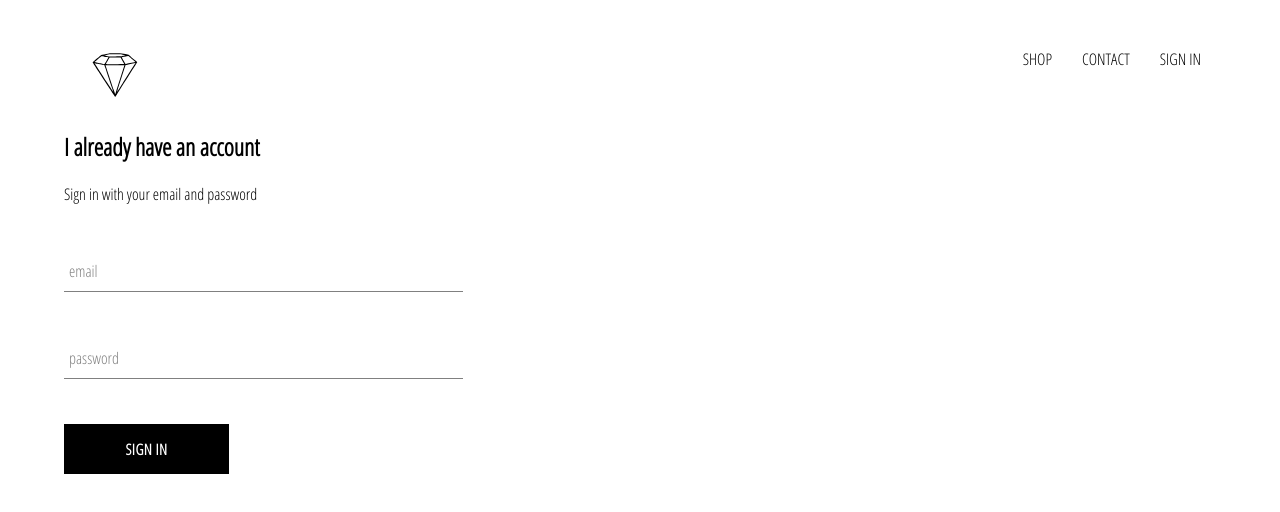
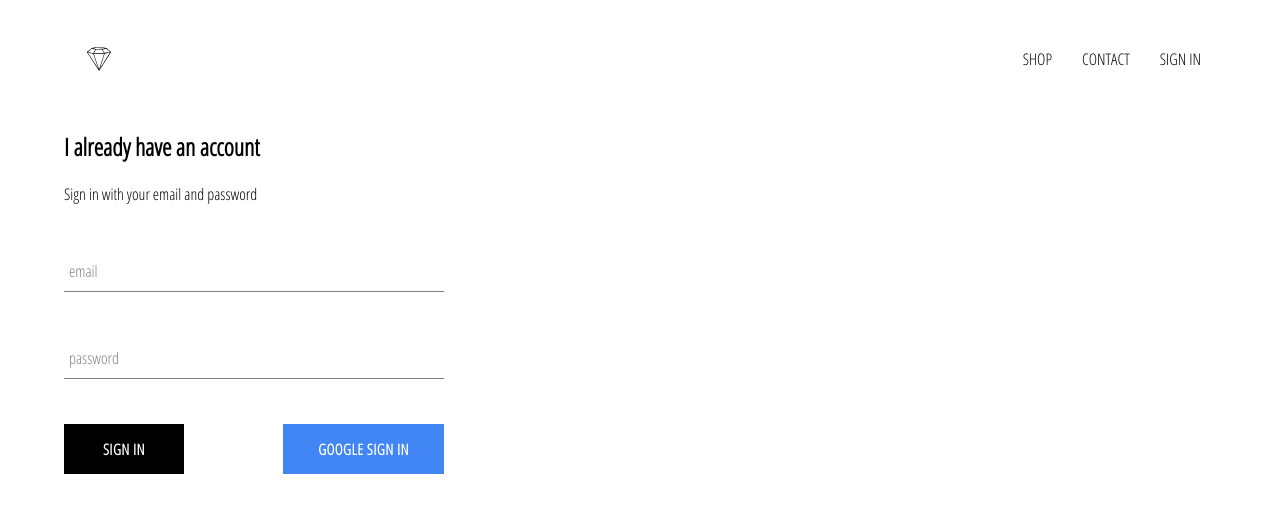
Before and after one commit to TylerGlenski/ecommerce-demo, a React (Create React App) app: page /login in a window 1280 px wide. Shown: the top 512 px of the page. Built offline with nearby package versions, Linux system fonts and the light colour scheme; no server answers.

Commit message:
update added firebase config, google login auth

```diff
--- a/package.json
+++ b/package.json
@@ -1,11 +1,12 @@
 {
-  "name": "lindsays-web",
+  "name": "ecommerce-demo",
   "version": "0.1.0",
   "private": true,
   "dependencies": {
     "@testing-library/jest-dom": "^4.2.4",
     "@testing-library/react": "^9.3.2",
     "@testing-library/user-event": "^7.1.2",
+    "firebase": "^7.6.1",
     "node-sass": "^4.13.0",
     "react": "^16.12.0",
     "react-dom": "^16.12.0",
--- a/src/App.css
+++ b/src/App.css
@@ -7,3 +7,7 @@
     text-decoration: none;
     color: black;
 }
+
+* {
+    box-sizing: border-box;
+}
--- a/src/App.js
+++ b/src/App.js
@@ -6,14 +6,37 @@
 import ShopPage from './pages/shop/shop.component';
 import LoginRegisterPage from './pages/login-register/login-register.component'
 import Header from './components/header/header.component';
+import { auth } from './firebase/firebase.utils';
 
 
 
+class App extends React.Component {
+  constructor(){
+    super();
 
-function App() {
+    this.state = {
+      currentUser: null
+    }
+  }
+
+  unsubscribeFromAuth = null;
+
+  componentDidMount(){
+    this.unsubscribeFromAuth = auth.onAuthStateChanged( user => {
+      this.setState({ currentUser: user })
+
+      //console.log(user)
+    })
+  }
+
+  componentWillUnmount(){
+    this.unsubscribeFromAuth();
+  }
+
+  render() {
     return (
       <div >
-      <Header />
+        <Header currentUser={this.state.currentUser}/>
         <Switch>
           <Route exact path='/' component={HomePage} />
           <Route path='/shop' component={ShopPage} />
@@ -22,5 +45,6 @@
       </div>
     );
   }
+}
 
 export default App;
--- a/src/components/custom-button/custom-button.component.jsx
+++ b/src/components/custom-button/custom-button.component.jsx
@@ -2,8 +2,8 @@
 
 import './custom-button.styles.scss';
 
-const CustomButton =({children, ...otherProps}) =>(
-    <button className='custom-button' {...otherProps}>
+const CustomButton =({children, isGoogleSignIn, ...otherProps}) =>(
+    <button className={`${isGoogleSignIn ? 'google-signin' : ''}  custom-button`} {...otherProps}>
         {children}
     </button>
 );
--- a/src/components/custom-button/custom-button.styles.scss
+++ b/src/components/custom-button/custom-button.styles.scss
@@ -1,5 +1,5 @@
 .custom-button {
-    min-width: 165px;
+    min-width: 120px;
     width: auto;
     height: 50px;
     letter-spacing: 0.5px;
@@ -20,4 +20,14 @@
         border: 1px solid black;
 
     }
+
+    &.google-signin{
+        background-color: #4285f4;
+        color: white;
+
+        &:hover{
+            background-color: #357ae8;
+            border:none;
+        }
+    }
 }
--- a/src/components/header/header.component.jsx
+++ b/src/components/header/header.component.jsx
@@ -1,11 +1,13 @@
 import React from 'react';
 import { Link } from 'react-router-dom';
+
+import { auth } from '../../firebase/firebase.utils';
 
 import { ReactComponent as Logo } from '../../assets/logo.svg'
 
 import './header.styles.scss';
 
-const Header = () => (
+const Header = ({ currentUser }) => (
     <div className="header">
         <Link className="logo-container" to="/">
             <Logo className="logo" />
@@ -17,9 +19,12 @@
             <Link className="nav-item" to='/shop'>
                 CONTACT
             </Link>
-            <Link className="nav-item" to='/login'>
-                SIGN IN
-            </Link>
+            {
+                currentUser ?
+                <div className='nav-item' onClick={() => auth.signOut()}>SIGN OUT</div>
+                :
+                <Link className='nav-item' to='/login'>SIGN IN</Link>
+            }
         </div>
     </div>
 );
--- a/src/components/header/header.styles.scss
+++ b/src/components/header/header.styles.scss
@@ -25,6 +25,7 @@
 
       .nav-item {
         padding: 10px 15px;
+        cursor: pointer;
       }
     }
   }
--- a/src/components/sign-in/sign-in.component.jsx
+++ b/src/components/sign-in/sign-in.component.jsx
@@ -2,6 +2,8 @@
 
 import FormInput from '../form-input/form-input.component';
 import CustomButton from '../custom-button/custom-button.component';
+
+import { signInWithGoogle } from '../../firebase/firebase.utils';
 
 
 import './sign-in.styles.scss';
@@ -53,7 +55,12 @@
                     label='password'
                     />
 
-                    <CustomButton type='submit'>Sign In</CustomButton>
+                    <div className="button-container">
+                    <CustomButton type='submit'> SIGN IN </CustomButton>
+                    <CustomButton onClick={signInWithGoogle} isGoogleSignIn>
+                        GOOGLE SIGN IN
+                    </CustomButton>
+                    </div>
                 </form>
             </div>
         )
--- a/src/components/sign-in/sign-in.styles.scss
+++ b/src/components/sign-in/sign-in.styles.scss
@@ -1,9 +1,14 @@
 .sign-in {
-    width:30vw;
+    width:380px;
     display:flex;
     flex-direction: column;
 
     .title {
         margin:.5em 0;
     }
+
+    .button-container {
+        display:flex;
+        justify-content: space-between;
+    }
 }
--- /dev/null
+++ b/src/firebase/firebase.utils.js
@@ -0,0 +1,21 @@
+import firebaseConfig from './firebase.config';
+
+import firebase from 'firebase/app';
+import 'firebase/firestore';
+import 'firebase/auth';
+
+
+
+
+  firebase.initializeApp(firebaseConfig);
+
+  export const auth = firebase.auth();
+  export const firestore = firebase.firestore();
+
+  const provider = new firebase.auth.GoogleAuthProvider();
+
+  provider.setCustomParameters({ prompt: 'select_account' });
+
+  export const signInWithGoogle = () => auth.signInWithPopup(provider);
+
+  export default firebase;
```
Also changed, not shown: 2 other files (tests, documents, lock files or other folders). Lines whose indentation alone changed are shown as unchanged.
